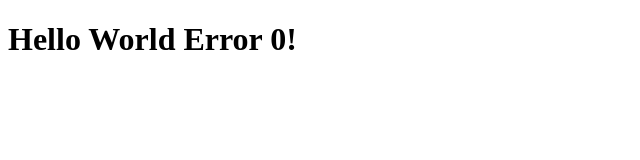
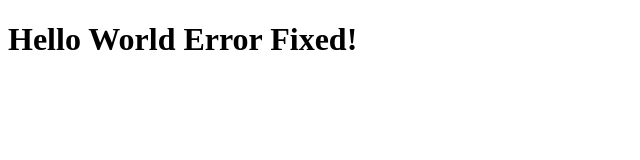
Before and after one commit to toobamalaika/Autodeployment_PartOne, a plain HTML site: page assets/index.html in a window 1280 px wide. Shown: the whole page, without its empty margins (0-640 px from the left). Drawn offline with Linux system fonts and the light colour scheme.

Commit message:
Error Fixed

```diff
--- a/assets/index.html
+++ b/assets/index.html
@@ -4,6 +4,6 @@
 	<title>BootCamp 2020</title>
 </head>
 <body>
-    <h1>Hello World Error 0!</h1>
+    <h1>Hello World Error Fixed!</h1>
 </body>
 </html>
```
